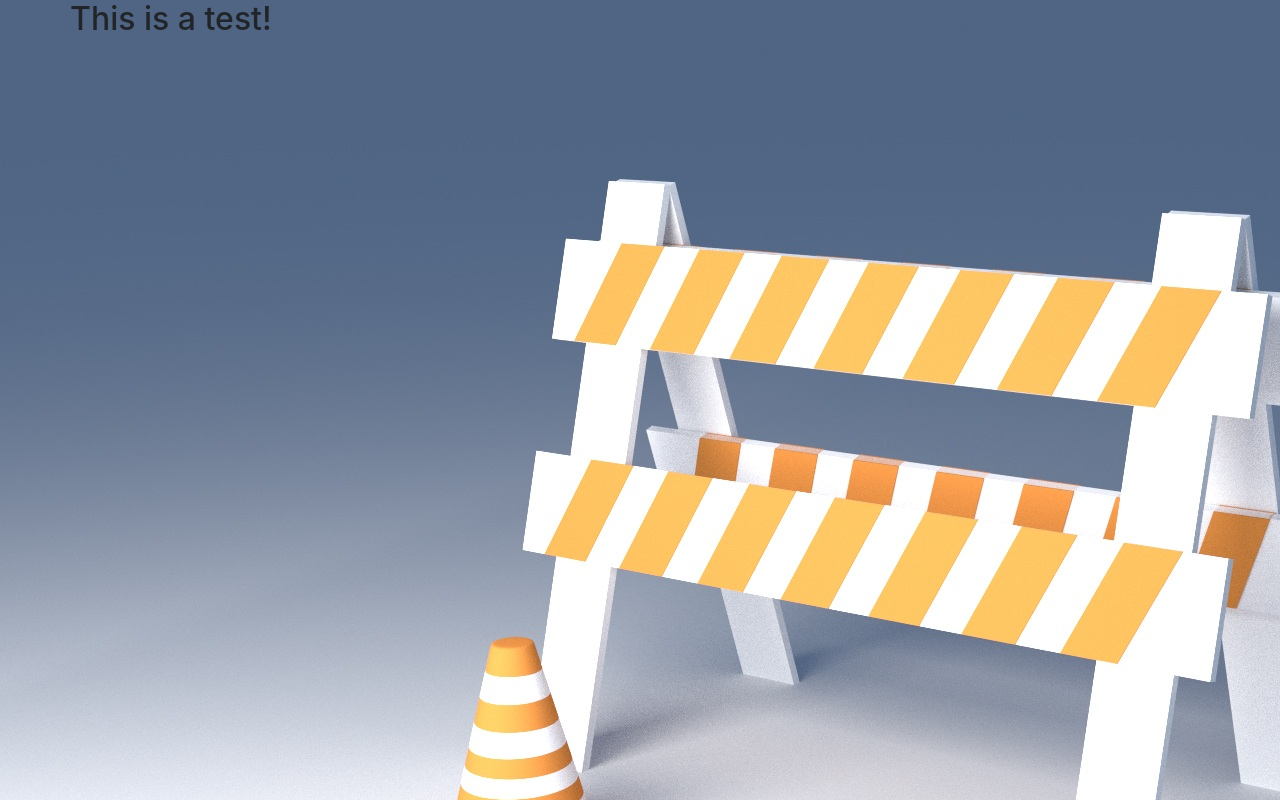
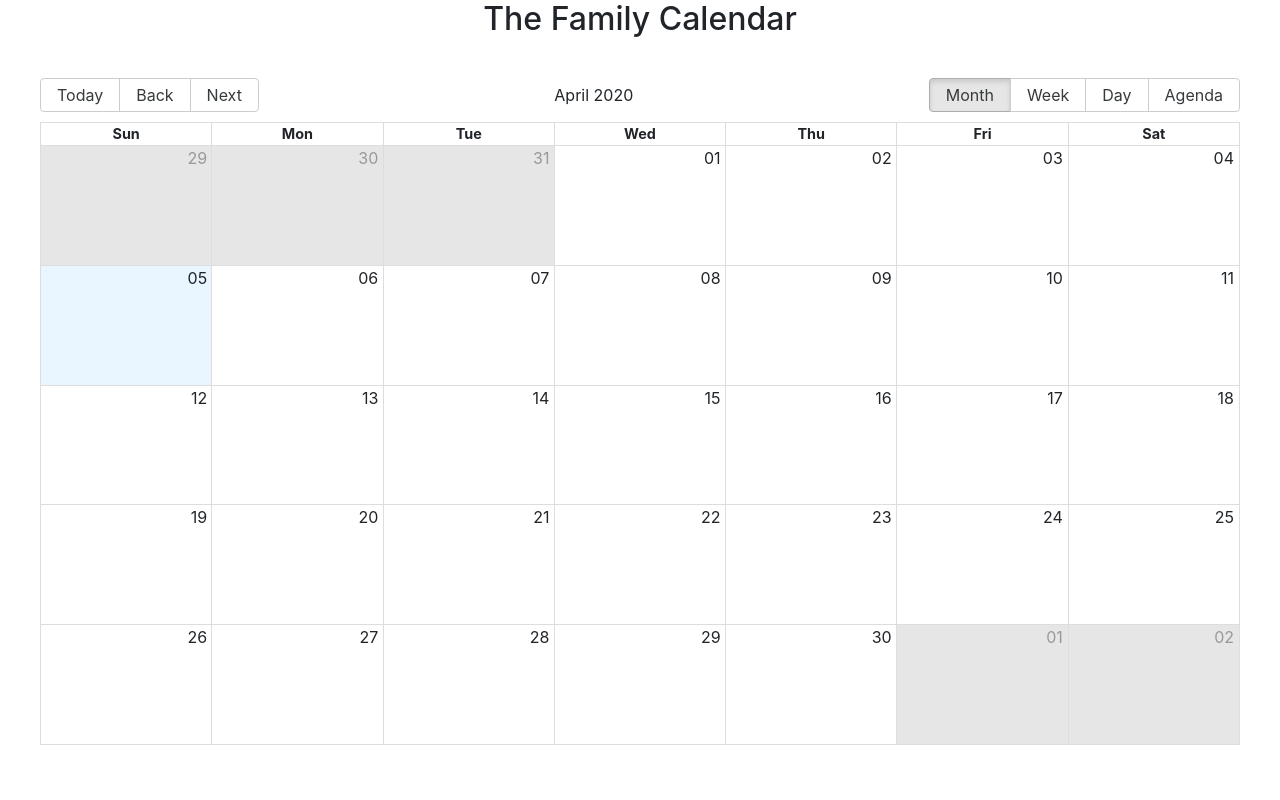
Before and after one commit to bronight/portfolioproject, a React (Create React App) app: page /calendar in a window 1280 px wide. Before the commit this address led to /home. Built offline with nearby package versions, Linux system fonts and the light colour scheme.

Commit message:
Added Calendar Component

```diff
--- a/package.json
+++ b/package.json
@@ -7,7 +7,9 @@
     "@testing-library/react": "^9.3.2",
     "@testing-library/user-event": "^7.1.2",
     "bootstrap": "4.0.0",
+    "moment": "^2.24.0",
     "react": "^16.13.1",
+    "react-big-calendar": "^0.24.1",
     "react-dom": "^16.13.1",
     "react-popper": "0.9.2",
     "react-redux": "5.0.7",
--- a/public/index.html
+++ b/public/index.html
@@ -24,7 +24,7 @@
       work correctly both with client-side routing and a non-root public URL.
       Learn how to configure a non-root public URL by running `npm run build`.
     -->
-    <title>React App</title>
+    <title>Mom Deux - Home</title>
   </head>
   <body>
     <noscript>You need to enable JavaScript to run this app.</noscript>
--- /dev/null
+++ b/src/components/CalendarComponent.js
@@ -0,0 +1,37 @@
+import React, { Component } from 'react';
+import { Calendar, momentLocalizer } from 'react-big-calendar';
+import moment from 'moment';
+import { withRouter } from 'react-router-dom'
+import { connect } from 'react-redux';
+import '../styles.css';
+import 'react-big-calendar/lib/css/react-big-calendar.css';
+
+const localizer = momentLocalizer(moment);
+const mapStateToProps = state => {
+    return {
+        events: state.events
+    };
+};
+
+class TheCalendar extends Component {
+    render() {
+        return (
+          <div>
+            <p>
+              <h2>The Family Calendar</h2>
+            </p>
+            <div className="calendarStyle" style={{ height: '500pt'}}>
+              <Calendar
+                events={this.props.events}
+                startAccessor="start"
+                endAccessor="end"
+                defaultDate={moment().toDate()}
+                localizer={localizer}
+              />
+            </div>
+          </div>
+        );
+      }
+}
+
+export default withRouter(connect(mapStateToProps)(TheCalendar));
--- a/src/components/MainComponent.js
+++ b/src/components/MainComponent.js
@@ -1,5 +1,6 @@
 import React, { Component } from 'react';
 import Home from './HomeComponent';
+import TheCalendar from './CalendarComponent';
 /*
 import Header from './HeaderComponent';
 import Footer from './FooterComponent';
@@ -29,6 +30,7 @@ class Main extends Component {
                 {/* <Header /> */}
                 <Switch>
                     <Route path='/home' component={HomePage} />
+                    <Route exact path='/calendar' component={TheCalendar} />
                     <Redirect to='/home' />
                 </Switch>
                 {/* <Footer /> */}
--- a/src/index.css
+++ b/src/index.css
@@ -1,6 +1,6 @@
 body {
   margin: 0;
-  background-image: url(./images/under-construction.jpg);
+  /*background-image: url(./images/under-construction.jpg);*/
 }
 
 code {
--- a/src/shared/events.js
+++ b/src/shared/events.js
@@ -1,90 +1,106 @@
 export const EVENTS = [
     {
-      'title': 'All Day Event very long title',
-      'allDay': true,
-      'start': new Date(2015, 3, 0),
-      'end': new Date(2015, 3, 1)
+        id: 0,
+        title: 'All Day Event very long title',
+        allDay: true,
+        start: new Date(2015, 3, 0),
+        end: new Date(2015, 3, 1)
     },
     {
-      'title': 'Long Event',
-      'start': new Date(2015, 3, 7),
-      'end': new Date(2015, 3, 10)
+        id: 1,
+        title: 'Long Event',
+        start: new Date(2015, 3, 7),
+        end: new Date(2015, 3, 10)
     },
 
     {
-      'title': 'DTS STARTS',
-      'start': new Date(2016, 2, 13, 0, 0, 0),
-      'end': new Date(2016, 2, 20, 0, 0, 0)
+        id: 2,
+        title: 'DTS STARTS',
+        start: new Date(2016, 2, 13, 0, 0, 0),
+        end: new Date(2016, 2, 20, 0, 0, 0)
     },
 
     {
-      'title': 'DTS ENDS',
-      'start': new Date(2016, 10, 6, 0, 0, 0),
-      'end': new Date(2016, 10, 13, 0, 0, 0)
+        id: 3,
+        title: 'DTS ENDS',
+        start: new Date(2016, 10, 6, 0, 0, 0),
+        end: new Date(2016, 10, 13, 0, 0, 0)
     },
 
     {
-      'title': 'Some Event',
-      'start': new Date(2015, 3, 9, 0, 0, 0),
-      'end': new Date(2015, 3, 9, 0, 0, 0)
+        id: 4,
+        title: 'Some Event',
+        start: new Date(2015, 3, 9, 0, 0, 0),
+        end: new Date(2015, 3, 9, 0, 0, 0)
     },
     {
-      'title': 'Conference',
-      'start': new Date(2015, 3, 11),
-      'end': new Date(2015, 3, 13),
-      desc: 'Big conference for important people'
+        id: 5,
+        title: 'Conference',
+        start: new Date(2015, 3, 11),
+        end: new Date(2015, 3, 13),
+        desc: 'Big conference for important people'
     },
     {
-      'title': 'Meeting',
-      'start': new Date(2015, 3, 12, 10, 30, 0, 0),
-      'end': new Date(2015, 3, 12, 12, 30, 0, 0),
-      desc: 'Pre-meeting meeting, to prepare for the meeting'
+        id: 6,
+        title: 'Meeting',
+        start: new Date(2015, 3, 12, 10, 30, 0, 0),
+        end: new Date(2015, 3, 12, 12, 30, 0, 0),
+        desc: 'Pre-meeting meeting, to prepare for the meeting'
     },
     {
-      'title': 'Lunch',
-      'start': new Date(2015, 3, 12, 12, 0, 0, 0),
-      'end': new Date(2015, 3, 12, 13, 0, 0, 0),
-      desc: 'Power lunch'
+        id: 7,
+        title: 'Lunch',
+        start: new Date(2015, 3, 12, 12, 0, 0, 0),
+        end: new Date(2015, 3, 12, 13, 0, 0, 0),
+        desc: 'Power lunch'
     },
     {
-      'title': 'Meeting',
-      'start': new Date(2015, 3, 12, 14, 0, 0, 0),
-      'end': new Date(2015, 3, 12, 15, 0, 0, 0)
+        id: 8,
+        title: 'Meeting',
+        start: new Date(2015, 3, 12, 14, 0, 0, 0),
+        end: new Date(2015, 3, 12, 15, 0, 0, 0)
     },
     {
-      'title': 'Happy Hour',
-      'start': new Date(2015, 3, 12, 17, 0, 0, 0),
-      'end': new Date(2015, 3, 12, 17, 30, 0, 0),
-      desc: 'Most important meal of the day'
+        id: 9,
+        title: 'Happy Hour',
+        start: new Date(2015, 3, 12, 17, 0, 0, 0),
+        end: new Date(2015, 3, 12, 17, 30, 0, 0),
+        desc: 'Most important meal of the day'
     },
     {
-      'title': 'Dinner',
-      'start': new Date(2015, 3, 12, 20, 0, 0, 0),
-      'end': new Date(2015, 3, 12, 21, 0, 0, 0)
+        id: 10,
+        title: 'Dinner',
+        start: new Date(2015, 3, 12, 20, 0, 0, 0),
+        end: new Date(2015, 3, 12, 21, 0, 0, 0)
     },
     {
-      'title': 'Birthday Party',
-      'start': new Date(2015, 3, 13, 7, 0, 0),
-      'end': new Date(2015, 3, 13, 10, 30, 0)
+        id: 11,
+        title: 'Birthday Party',
+        start: new Date(2015, 3, 13, 7, 0, 0),
+        end: new Date(2015, 3, 13, 10, 30, 0)
     },
     {
-      'title': 'Birthday Party 2',
-      'start': new Date(2015, 3, 13, 7, 0, 0),
-      'end': new Date(2015, 3, 13, 10, 30, 0)
+        id: 12,
+        title: 'Birthday Party 2',
+        start: new Date(2015, 3, 13, 7, 0, 0),
+        end: new Date(2015, 3, 13, 10, 30, 0)
     },
     {
-      'title': 'Birthday Party 3',
-      'start': new Date(2015, 3, 13, 7, 0, 0),
-      'end': new Date(2015, 3, 13, 10, 30, 0)
+        id: 13,
+        title: 'Birthday Party 3',
+        start: new Date(2015, 3, 13, 7, 0, 0),
+        end: new Date(2015, 3, 13, 10, 30, 0)
     },
     {
-      'title': 'Late Night Event',
-      'start': new Date(2015, 3, 17, 19, 30, 0),
-      'end': new Date(2015, 3, 18, 2, 0, 0)
+        id: 14,
+        title: 'Late Night Event',
+        start: new Date(2015, 3, 17, 19, 30, 0),
+        end: new Date(2015, 3, 18, 2, 0, 0)
     },
     {
-      'title': 'Multi-day Event',
-      'start': new Date(2015, 3, 20, 19, 30, 0),
-      'end': new Date(2015, 3, 22, 2, 0, 0)
+        id: 15,
+        title: 'Multi-day Event',
+        start: new Date(2015, 3, 20, 19, 30, 0),
+        end: new Date(2015, 3, 22, 2, 0, 0)
     }
   ]
--- a/src/styles.css
+++ b/src/styles.css
@@ -5,3 +5,9 @@
 .mainBody {
     background-image: url(../src/images/under-construction.jpg);
 }
+
+.calendarStyle {
+    font-family: -apple-system, BlinkMacSystemFont, 'Segoe UI', Helvetica, Arial, sans-serif, 'Apple Color';
+    background-color: white;
+    margin: 40px;
+}
```
Also changed, not shown: 1 other file (tests, documents, lock files or other folders).
